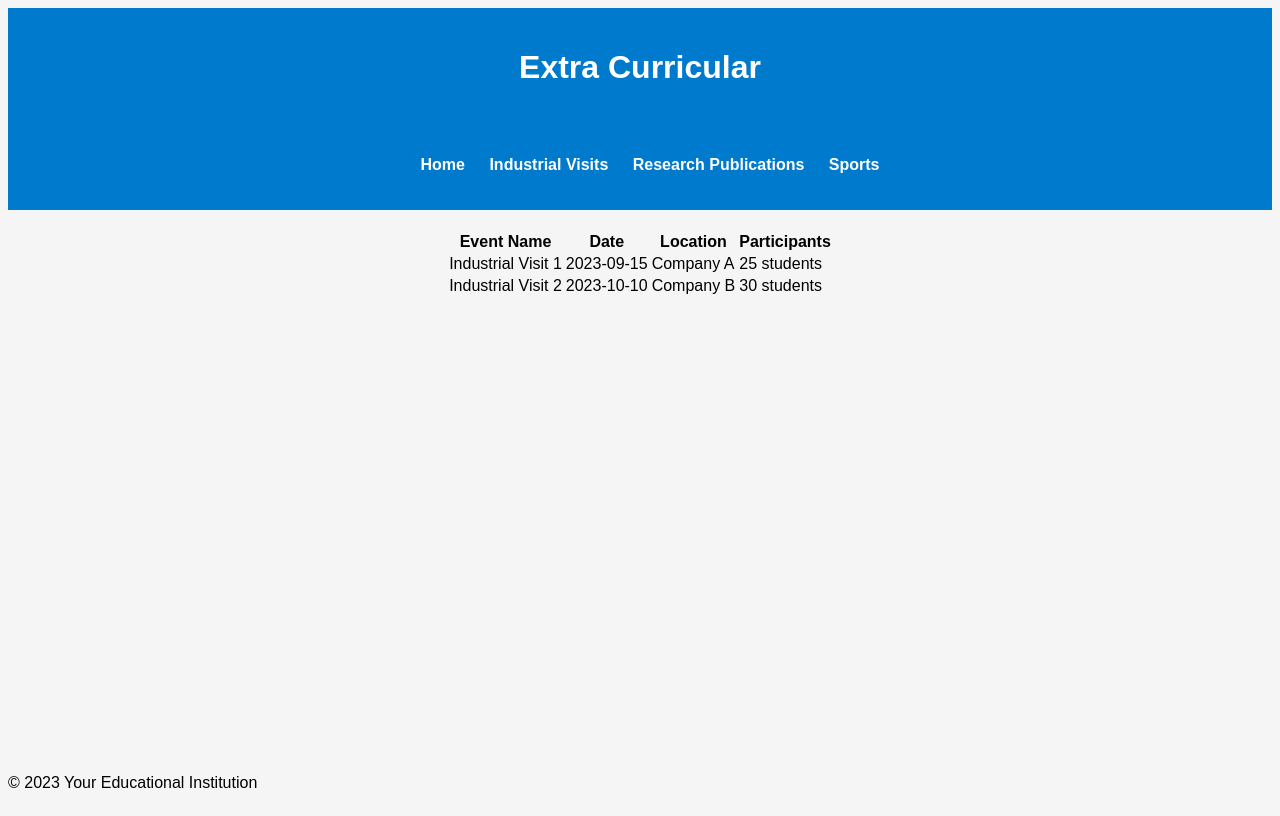
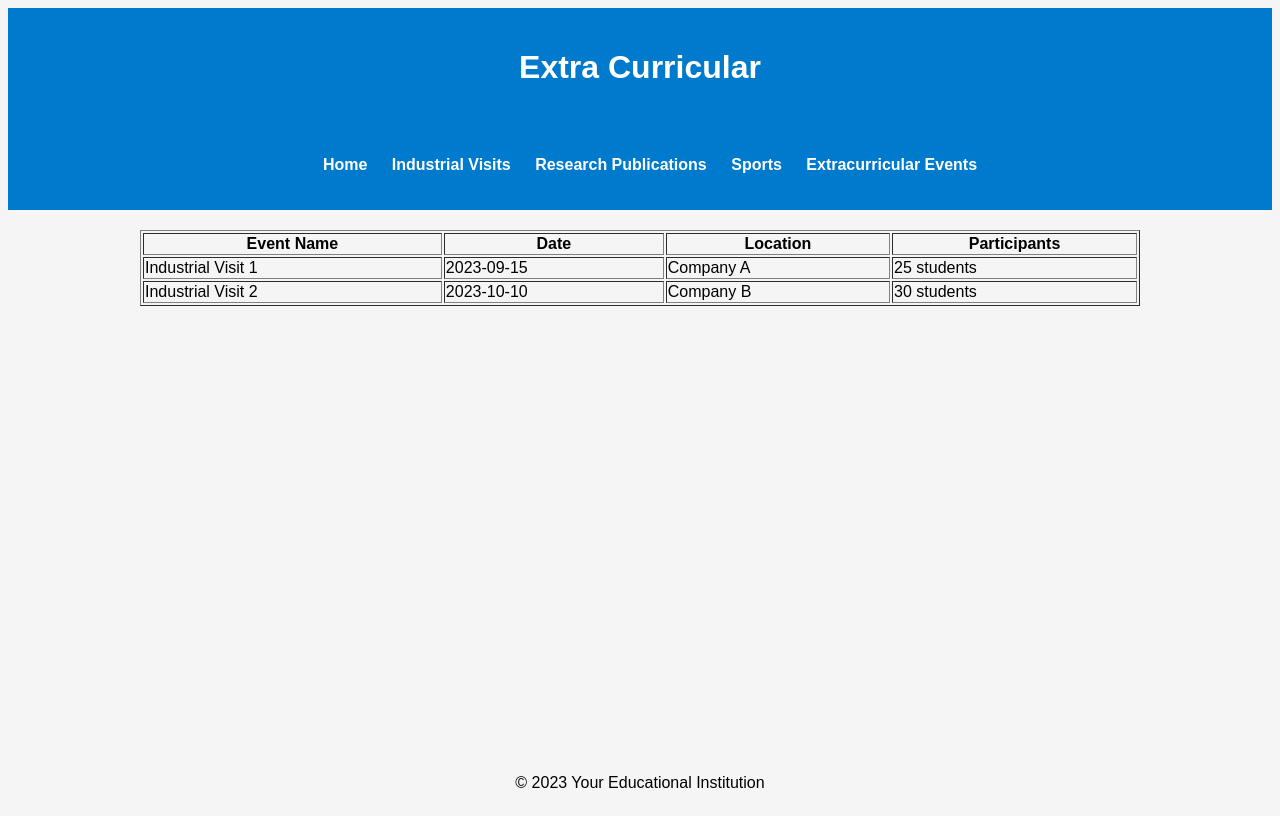
Before and after one commit to OMGitsNIK/TE-COMP-PROJECT, a PHP site: page /extracurricular.html in a window 1280 px wide. Run offline with PHP 8.4, Linux system fonts and the light colour scheme.

Commit message:
ewrgrwqh

```diff
--- a/extracurricular.html
+++ b/extracurricular.html
@@ -18,7 +18,7 @@
                 <li><a href="industrial_visits.html">Industrial Visits</a></li>
                 <li><a href="research_publication.html">Research Publications</a></li>
                 <li><a href="sports.html">Sports</a></li>
-                <!-- <li><a href="extracurricular.html">Extracurricular Events</a></li> -->
+                <li><a href="extracurricular.html">Extracurricular Events</a></li>
             </ul>
         </nav>
     </header>
@@ -26,7 +26,7 @@
 
     <main>
         <div style="align-self: center;">
-            <table class="center">
+            <table class="center" border="1" id="table">
                 <thead>
                     <tr>
                         <th>Event Name</th>
--- a/industrial_visits.html
+++ b/industrial_visits.html
@@ -15,6 +15,7 @@
         <nav id="navbar">
             <ul>
                 <li><a href="index.html">Home</a></li>
+                <li><a href="industrial_visits.html">Industrial Visits</a></li>
                 <li><a href="research_publication.html">Research Publications</a></li>
                 <li><a href="sports.html">Sports</a></li>
                 <li><a href="extracurricular.html">Extracurricular Events</a></li>
@@ -25,7 +26,7 @@
 
     <section>
         <div>
-            <table class="center">
+            <table class="center" border="1" id="table">
                 <thead>
                     <tr>
                         <th>Event Name</th>
--- a/research_publication.html
+++ b/research_publication.html
@@ -16,7 +16,7 @@
             <ul>
                 <li><a href="index.html">Home</a></li>
                 <li><a href="industrial_visits.html">Industrial Visits</a></li>
-                <!-- <li><a href="research_publications.html">Research Publications</a></li> -->
+                <li><a href="research_publications.html">Research Publications</a></li>
                 <li><a href="sports.html">Sports</a></li>
                 <li><a href="extracurricular.html">Extracurricular Events</a></li>
             </ul>
@@ -26,7 +26,7 @@
 
     <main>
         <div style="align-self: center;">
-            <table class="center">
+            <table class="center" border="1" id="table">
                 <thead>
                     <tr>
                         <th>Event Name</th>
--- a/sports.html
+++ b/sports.html
@@ -17,7 +17,7 @@
                 <li><a href="index.html">Home</a></li>
                 <li><a href="industrial_visits.html">Industrial Visits</a></li>
                 <li><a href="research_publication.html">Research Publications</a></li>
-                <!-- <li><a href="sports.html">Sports</a></li> -->
+                <li><a href="sports.html">Sports</a></li>
                 <li><a href="extracurricular.html">Extracurricular Events</a></li>
             </ul>
         </nav>
@@ -26,7 +26,7 @@
 
     <main>
         <div style="align-self: center;">
-            <table class="center">
+            <table class="center" border="1" id="table">
                 <thead>
                     <tr>
                         <th>Event Name</th>
--- a/styles.css
+++ b/styles.css
@@ -12,7 +12,6 @@ header {
     text-align: center;
     padding: 20px;
 }
-
 nav ul li {
     display: inline;
     margin-right: 20px;
@@ -60,6 +59,11 @@ h2 {
 }
 
 footer {
+    align-self: center;
     margin-top: auto;
     position: sticky;
 }
+
+#table{
+    width: 1000px;
+}
```
